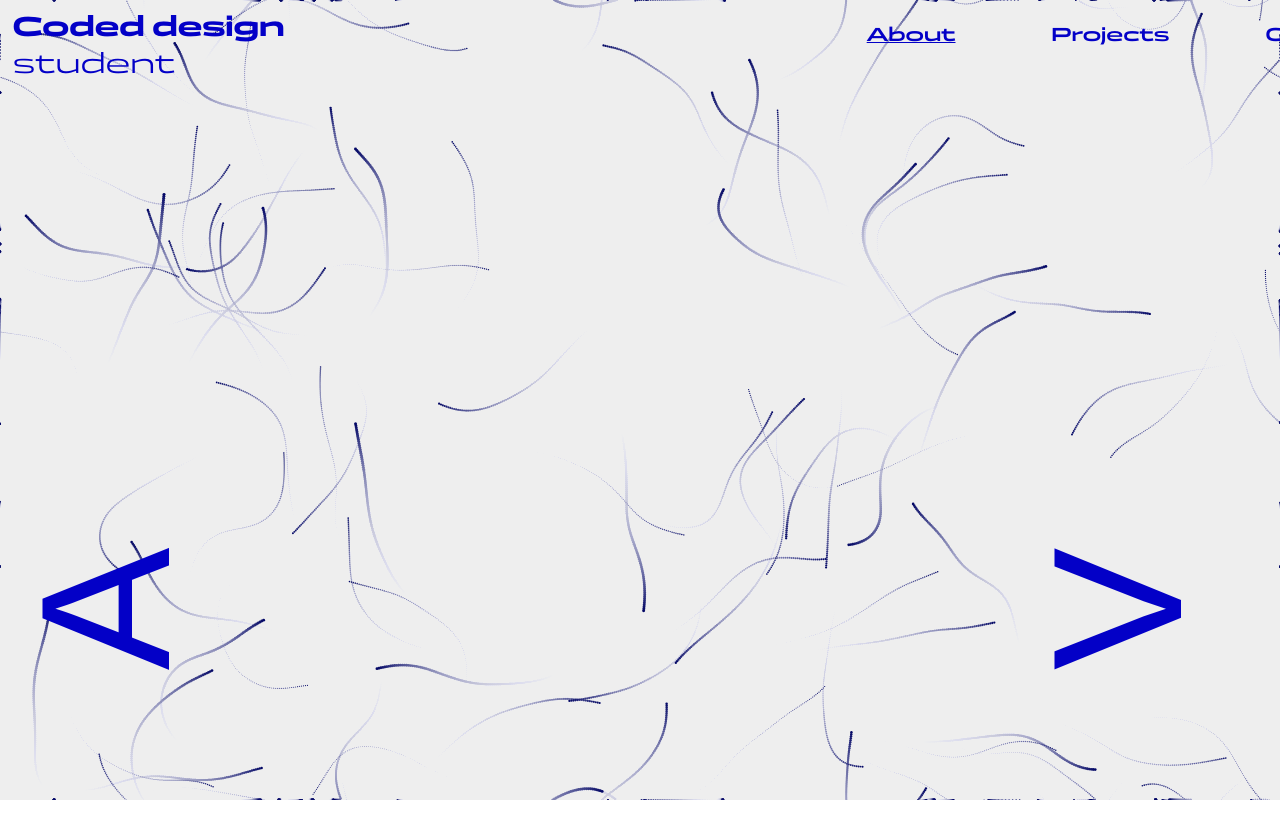
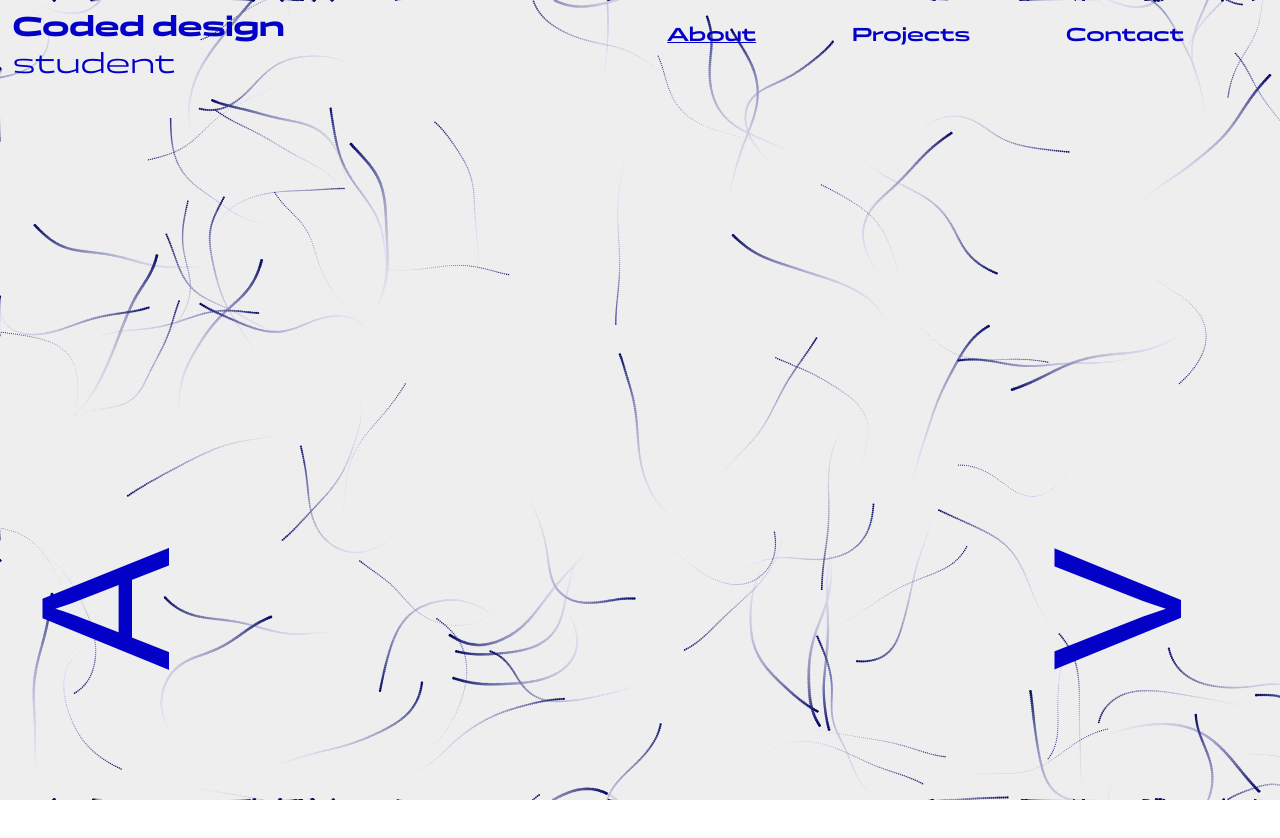
Before and after one commit to albertcaspersen/portfolie, a Vue app: page /about in a window 1280 px wide. Shown: the top 838 px of the page. Built offline with nearby package versions, Linux system fonts and the light colour scheme.

Commit message:
fix:burger

```diff
--- a/src/App.vue
+++ b/src/App.vue
@@ -164,7 +164,7 @@ html, body {
   position: fixed;
   top: 0;
   left: 0;
-  width: 100%;
+  width: 120%;
   height: 100%;
   z-index: -2;
   overflow: hidden;
--- a/src/components/Designstud.vue
+++ b/src/components/Designstud.vue
@@ -48,7 +48,7 @@ import { isDarkMode } from '../themeState.js';
     padding-left: 5%;
     /*font-family: 'Panchang-Regular', 'Arial', sans-serif;*/
     font-family: 'Panchang', 'Arial', sans-serif;
-    font-size: 1.15rem;
+    font-size: 0.91rem;
     margin-top: -3px;
     margin-left: -3px;
     grid-column: 1 / 8;
--- a/src/components/navbar.vue
+++ b/src/components/navbar.vue
@@ -1,73 +1,173 @@
+<!-- Fil: Navbar.vue -->
+
 <script setup>
-// 1. Importer den centrale tema-tilstand
+import { ref, onMounted, watch } from 'vue';
 import { isDarkMode } from '../themeState.js';
+import gsap from 'gsap';
+
+// --- Tilstand & Refs ---
+const isMenuOpen = ref(false);
+const navContainerRef = ref(null);
+const navLinksRef = ref([]);
+
+// --- GSAP Tidslinje & Tilstand ---
+let timeline = null;
+// En simpel variabel til at vide, om vi er på mobil.
+let isMobileView = false;
+
+// Altid-aktiv funktion til at skifte menuen
+function toggleMenu() {
+  isMenuOpen.value = !isMenuOpen.value;
+}
+
+// Kør, når komponenten er monteret
+onMounted(() => {
+  // Funktion til at bygge mobil-animationen
+  function setupMobileAnimation() {
+    // Sørg for, at gamle tidslinjer er dræbt
+    if (timeline) timeline.kill();
+
+    // Opret en ny, pauset tidslinje
+    timeline = gsap.timeline({
+      paused: true,
+      // Når menuen er helt lukket, skjules containeren rent
+      onReverseComplete: () => {
+        gsap.set(navContainerRef.value, { display: 'none' });
+      }
+    });
+
+    // Definer animationens trin
+    timeline
+      .to(navContainerRef.value, {
+        clipPath: 'circle(150% at top right)',
+        duration: 0.6,
+        ease: 'power3.inOut'
+      })
+      .from(navLinksRef.value, {
+        opacity: 0,
+        y: 30,
+        duration: 0.4,
+        stagger: 0.1,
+        ease: 'power2.out'
+      }, "-=0.4");
+  }
+
+  // Brug matchMedia KUN til at rydde op og sætte tilstand
+  gsap.matchMedia().add("(max-width: 600px)", () => {
+    // VI ER PÅ MOBIL
+    isMobileView = true;
+    setupMobileAnimation(); // Byg animationen
+
+    // Cleanup-funktion: Køres når vi går til desktop
+    return () => {
+      isMobileView = false;
+      // Nulstil menuen, hvis den var åben
+      isMenuOpen.value = false;
+      gsap.set(navContainerRef.value, { clearProps: 'all' });
+      gsap.set(navLinksRef.value, { clearProps: 'all' });
+    };
+  });
+});
+
+// WATCH ER NU UDENFOR MATCHMEDIA - DEN KØRER ALTID
+// Dette er den afgørende rettelse.
+watch(isMenuOpen, (isOpen) => {
+  // Reager kun, hvis vi er på mobil og tidslinjen eksisterer
+  if (isMobileView && timeline) {
+    if (isOpen) {
+      // Gør containeren synlig, LIGE FØR animationen starter
+      gsap.set(navContainerRef.value, { display: 'flex' });
+      timeline.play();
+    } else {
+      timeline.reverse();
+    }
+  }
+});
+
 </script>
 
 <template>
-  <!-- 2. Tilføj en dynamisk klassebinding til container-elementet -->
-  <nav class="grid-navbar-nav" :class="{ 'dark-mode': isDarkMode }">
-    <router-link to="/about" class="nav-link">About</router-link>
-    <router-link to="/projects" class="nav-link">Projects</router-link>
-    <router-link to="/contact" class="nav-link">Contact</router-link>
+  <!-- Template er uændret og korrekt -->
+  <nav class="grid-navbar-nav" :class="{ 'dark-mode': isDarkMode, 'menu-open': isMenuOpen }">
+    <button class="burger-menu" @click="toggleMenu" :aria-expanded="isMenuOpen" aria-label="Toggle navigation">
+      <div class="line line1"></div>
+      <div class="line line2"></div>
+      <div class="line line3"></div>
+    </button>
+    <div class="nav-links-container" ref="navContainerRef">
+      <router-link
+        v-for="link in [{to: '/about', text: 'About'}, {to: '/projects', text: 'Projects'}, {to: '/contact', text: 'Contact'}]"
+        :key="link.to" :to="link.to" class="nav-link"
+        :ref="el => { if (el) navLinksRef.push(el.$el) }"
+        @click="isMenuOpen = false">
+        {{ link.text }}
+      </router-link>
+    </div>
   </nav>
 </template>
 
 <style scoped>
-.nav-link {
-  text-decoration: none;
-  color: #0300c7; /* Standard farve: Blå */
-  font-family: 'Panchang', 'Arial', sans-serif;
-  font-size: 1.2rem;
-  transition: color 0.4s;
-  margin-right: 5em;
-  z-index: 3;
-  font-weight: 600;
+/* Din CSS-kode er uændret og kan forblive præcis som i det forrige svar.
+   Den simplificerede @media-blok uden '!important' vil nu fungere korrekt.
+*/
+
+/* --- Generel & Burger Styling --- */
+.grid-navbar-nav { grid-column: 11 / 13; grid-row: 1; display: flex; justify-content: flex-end; align-items: center; position: relative; top: -0vh;  }
+.burger-menu { display: flex; flex-direction: column; justify-content: space-around; width: 3rem; height: 2rem; background: transparent; border: none; cursor: pointer; padding: 0; z-index: 1001; }
+.line { width: 2rem; height: 0.25rem; background-color: #0300c7; border-radius: 10px; transition: all 0.3s linear; position: relative; transform-origin: 1px; top: -1vh; right: -0.6vw;}
+.grid-navbar-nav.dark-mode .line { background-color: #FFFFFF; }
+.grid-navbar-nav.menu-open .line1 { transform: rotate(45deg); }
+.grid-navbar-nav.menu-open .line2 { opacity: 0; transform: translateX(20px); }
+.grid-navbar-nav.menu-open .line3 { transform: rotate(-45deg); }
+
+/* --- Links Styling --- */
+.nav-link { text-decoration: none; color: #0300c7; font-family: 'Panchang', 'Arial', sans-serif; font-size: 3.5rem; font-weight: 600; margin: 1.5rem 0; top: 10vh; }
+.router-link-active { text-decoration: underline; }
+.grid-navbar-nav.dark-mode .nav-link { color: #FFFFFF; }
+
+/* --- GSAP-styret Nav Container --- */
+.nav-links-container {
+  display: none;
+  flex-direction: column;
+  justify-content: center;
+  align-items: left;
+  text-align: left;
+  position: fixed;
+  top: 0;
+  right: 0;
+  height: 100vh;
+  width: 100%;
+  z-index: 1000;
+  background-color: rgb(236, 236, 236);
+  clip-path: circle(0% at top right);
+
 }
 
-.nav-link:hover {
-  text-decoration: underline;
+.grid-navbar-nav.dark-mode .nav-links-container {
+  background-color: #0300c7;
 }
 
-.grid-navbar-nav {
-  grid-column: 9 / 13;
-  grid-row: 1;
-  display: flex;
-  align-items: center;
-  position: relative;
-}
-
-.router-link-active {
-  text-decoration: underline;
-}
-
-/* 3. Definer stilen for dark mode */
-.grid-navbar-nav.dark-mode .nav-link {
-  color: #FFFFFF; /* Hvid tekst, når dark-mode er aktiv */
-}
-
-
-@media (max-width: 600px) {
-  .grid-navbar-nav {
-    flex-direction: column;
-    align-items: end;
-    position: absolute; /* Behøver måske ikke at være absolute længere? */
-    top: 1.4vh;          /* Prøv med en fast værdi */
-    right: -2vw;         /* Prøv med en fast værdi */
-    grid-column: 9 / 13; /* Spænder over de sidste kolonner */
-    grid-row: 1;
+/* --- DESKTOP STYLES --- */
+@media (min-width: 601px) {
+  .burger-menu {
+    display: none;
 
   }
+
+  .nav-links-container {
+    display: flex; /* Vises som standard på desktop */
+    flex-direction: row;
+    position: static;
+    height: auto;
+    width: auto;
+    background-color: transparent;
+    clip-path: none;
+  }
+
   .nav-link {
-    text-decoration: none;
-    color: #0300c7; /* Standard farve: Blå */
-    font-family: 'Panchang', 'Arial', sans-serif;
-    font-size: 1rem;
-    transition: color 0.4s;
-    margin-right: 20%;
-    z-index: 3;
-    font-weight: 600;
+    font-size: 1.2rem;
+    margin: 0;
+    margin-right: 5em;
   }
 }
-
-
 </style>
```
